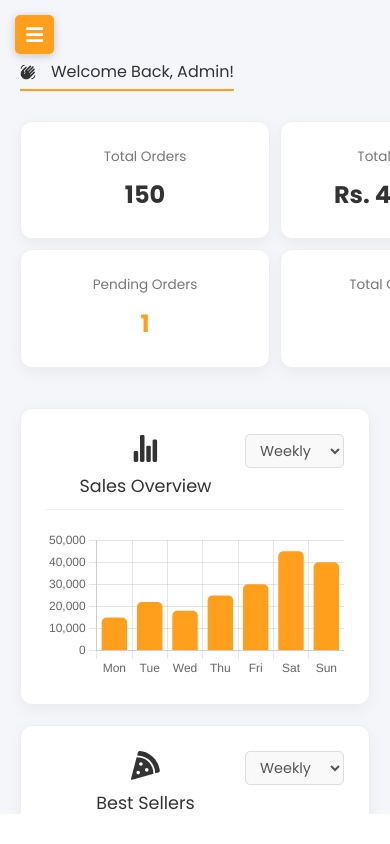
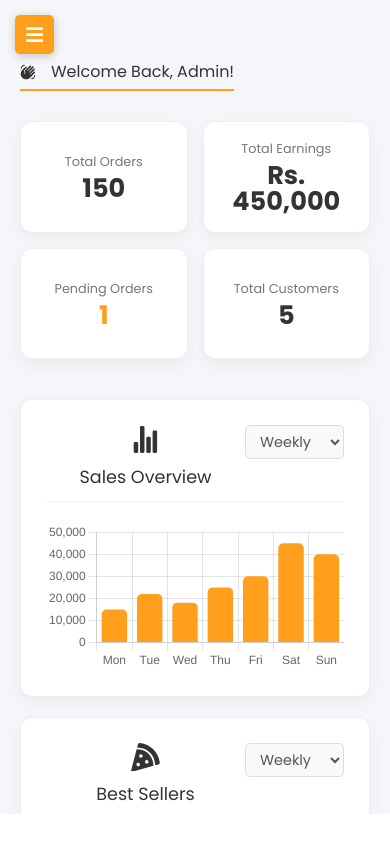
Before and after one commit to sanukadinwara/single-page-restaurant-website, a React (Vite) app: page /admin/dashboard in a window 390 px wide. Built offline with nearby package versions, Linux system fonts and the light colour scheme.

Commit message:
Update admin dashboard mobile view and layout

```diff
--- a/src/App.css
+++ b/src/App.css
@@ -2892,27 +2892,37 @@
   .stats-grid {
     display: grid !important;
     grid-template-columns: repeat(2, 1fr) !important; /* සමාන කොටස් 2ක් */
-    gap: 10px !important; /* මැද හිස් තැන */
-    margin-bottom: 20px;
+    gap: 15px !important; /* මැද හිස් තැන */
+    align-items: stretch;
   }
 
   /* 2. කාඩ් එකේ සයිස් එක ගානට හදාගන්නවා */
   .admin-card {
-    height: 100%;
+    width: 100%;
+    margin: 0;
+    aspect-ratio: 1.5/1;
     display: flex;
     flex-direction: column;
     justify-content: center;
-    min-height: 110px;
+    align-items: center;
+    padding: 10px;
   }
 
   /* 3. කාඩ් එකේ අකුරු ටිකක් පොඩි කරමු ලස්සනට පේන්න */
   .admin-card h3 {
-    font-size: 0.85rem !important; /* මාතෘකාව පොඩි කරන්න */
-    white-space: nowrap; /* දිගට යන්න දෙන්න එපා */
+    font-size: 0.8rem !important;
+    margin-bottom: 5px;
+    text-align: center;
+    white-space: nowrap;
+    overflow: hidden;
+    text-overflow: ellipsis;
+    width: 100%;
   }
 
   .admin-card p {
-    font-size: 1.5rem !important; /* අංකය ටිකක් පොඩි කරන්න */
+    font-size: 1.6rem !important;
+    margin: 0;
+    line-height: 1;
   }
 
   @media screen and (max-width: 768px) {
```
